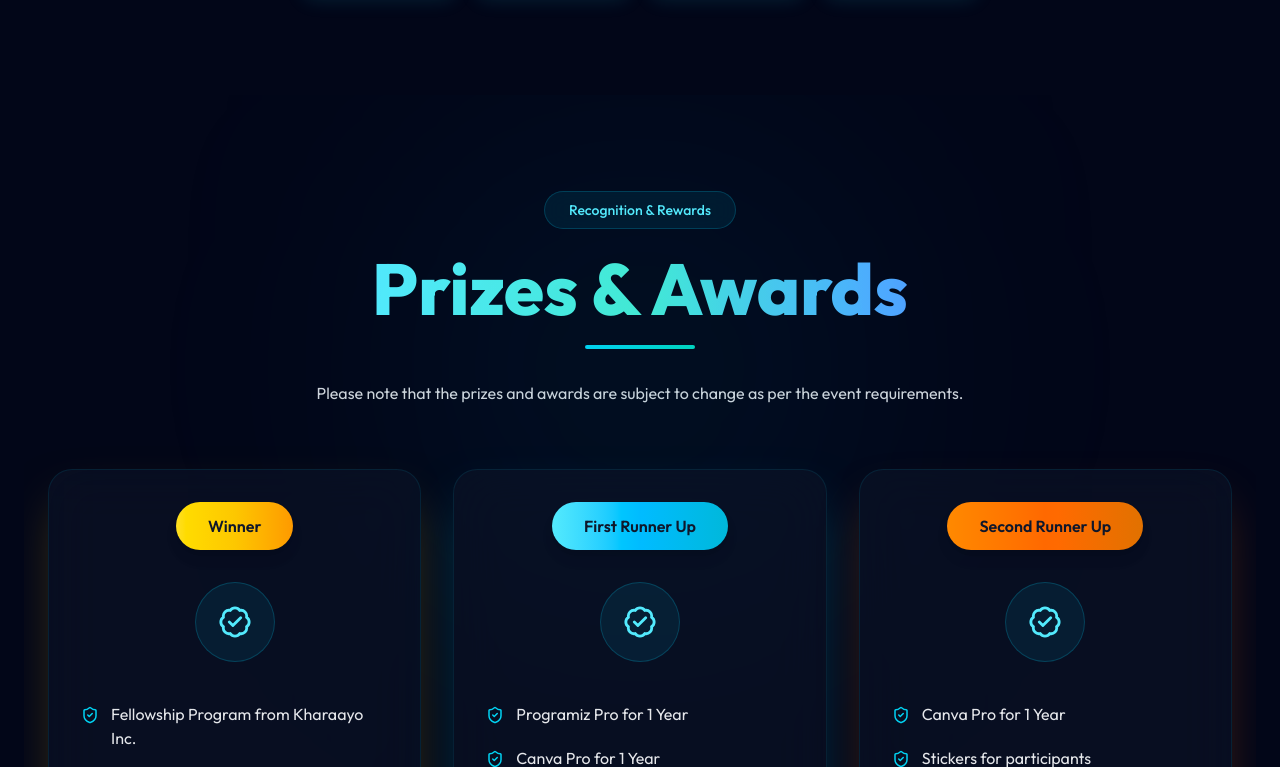
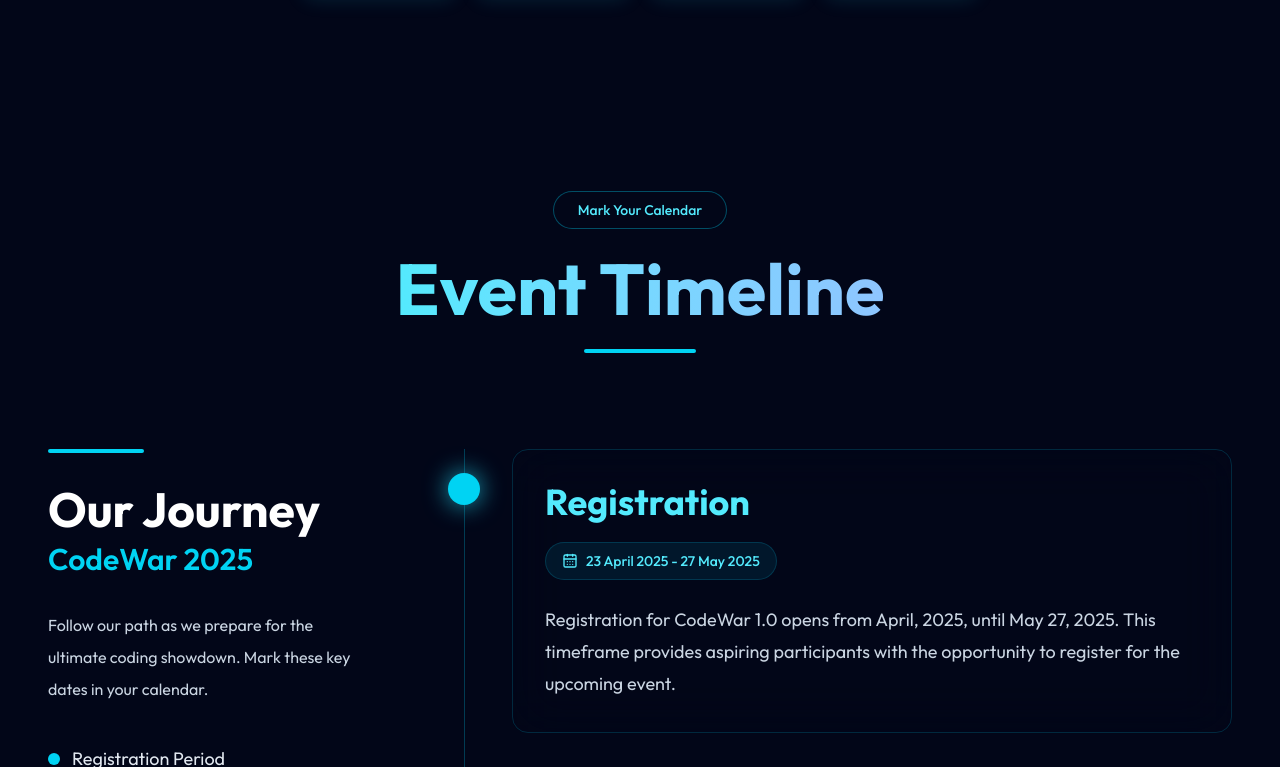
Before and after one commit to userNIGAM/Codewar2.0, a React app in the folder frontend/: page / in a window 1280 px wide. Shown: the part 1193-1960 px from the top of the page. Built offline with nearby package versions, Linux system fonts and the light colour scheme; the HTML template or start-up script is replaced by a standard one.

Commit message:
added eventtimeline

```diff
--- a/frontend/src/App.jsx
+++ b/frontend/src/App.jsx
@@ -55,7 +55,9 @@
         <section className="max-w-7xl mx-auto px-6 py-16">
           <CountdownTimer targetDate={targetDate} />
 
-          <div className="mt-24">{/* <EventTimeline /> */}</div>
+          <div className="mt-24">
+            <EventTimeline />
+            </div>
 
           <div className="mt-4">
             <AwardsSection />
```
